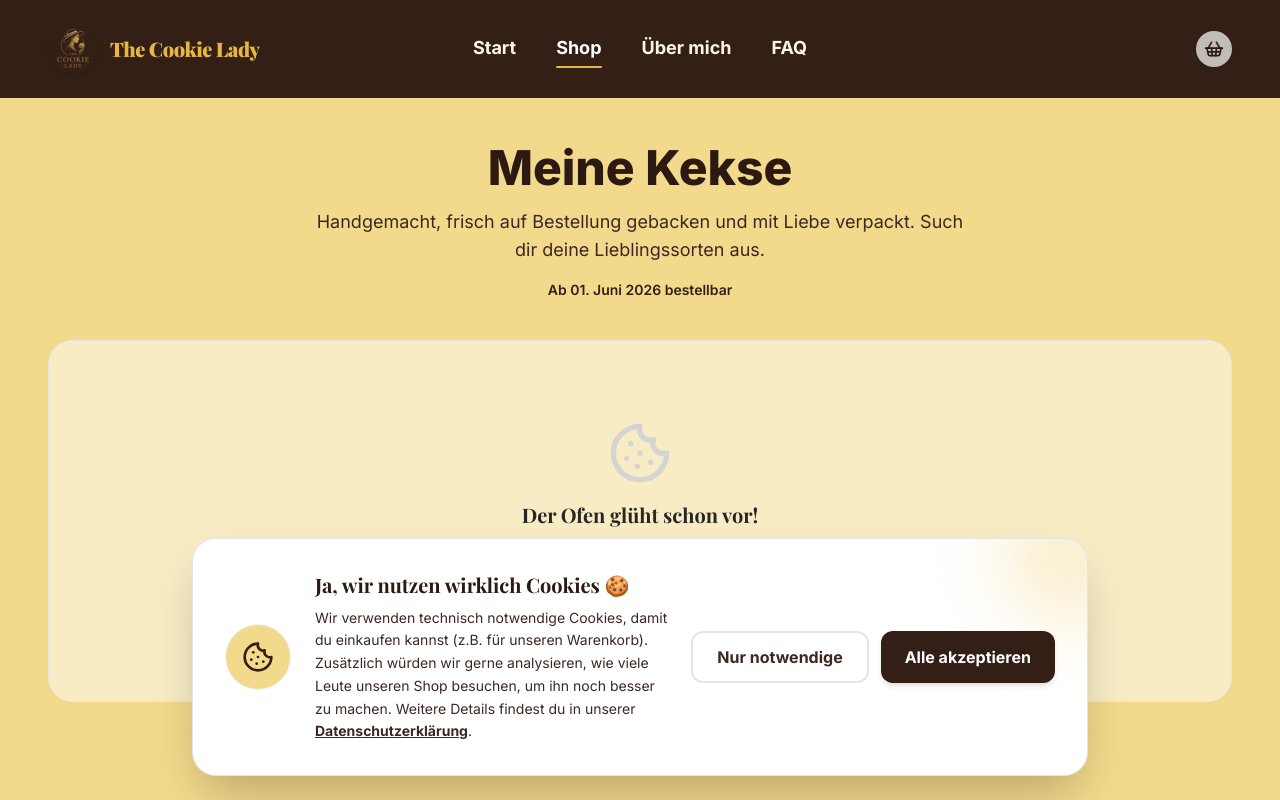
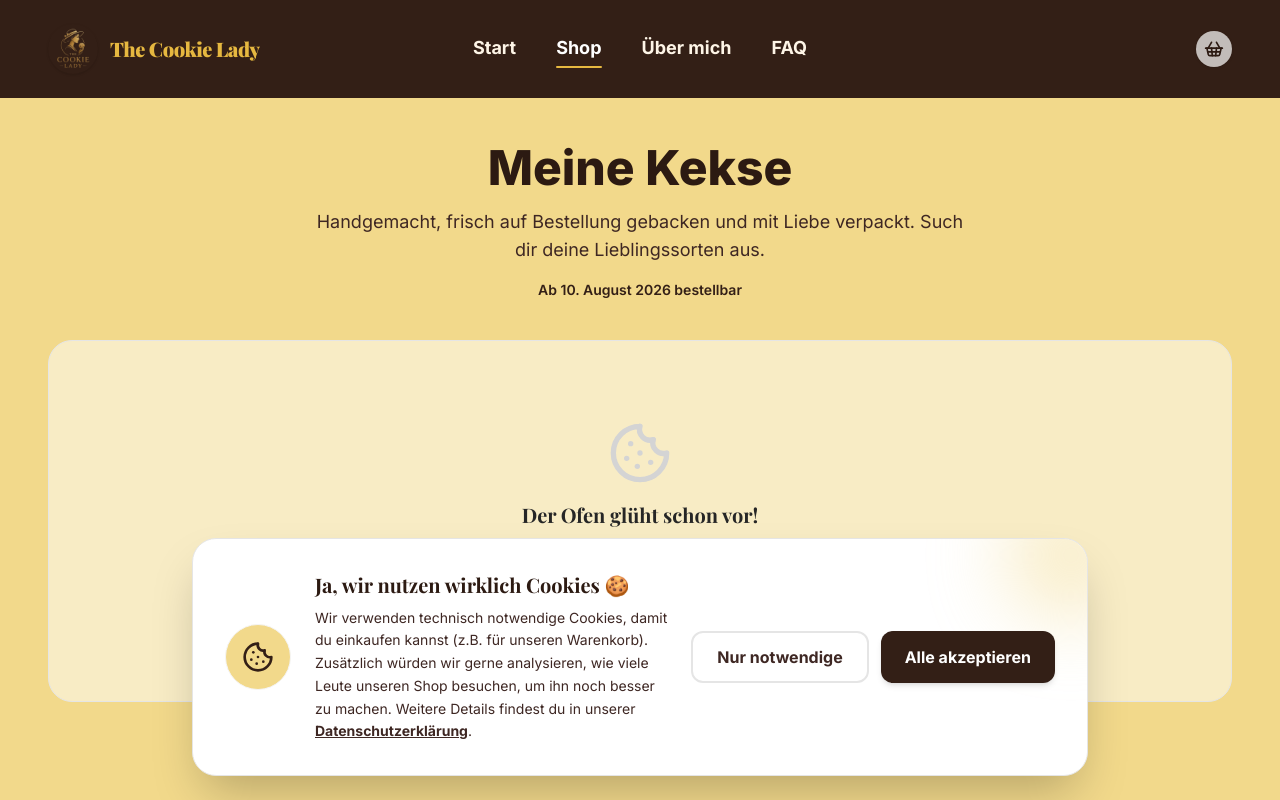
Before and after one commit to thecookielady14/cookieshop, a Next.js app: page /shop in a window 1280 px wide. Shown: the top 800 px of the page. Built offline with nearby package versions, Linux system fonts and the light colour scheme; no server answers; the database is empty; a web font is replaced by a local one.

Commit message:
Datum geändert

```diff
--- a/src/app/page.tsx
+++ b/src/app/page.tsx
@@ -135,7 +135,7 @@ export default async function Home() {
                   Schau bald wieder vorbei!
                 </p>
                 <p className="text-[var(--color-brand-primary)] font-semibold text-sm">
-                  Ab 01. Juni 2026 bestellbar
+                  Ab 10. August 2026 bestellbar
                 </p>
               </div>
             </AnimateIn>
--- a/src/app/shop/page.tsx
+++ b/src/app/shop/page.tsx
@@ -35,7 +35,7 @@ export default async function ShopOverview() {
                         Such dir deine Lieblingssorten aus.
                     </p>
                     <p className="text-center text-[var(--color-brand-primary)] font-semibold text-sm mb-10">
-                        Ab 01. Juni 2026 bestellbar
+                        Ab 10. August 2026 bestellbar
                     </p>
                 </AnimateIn>
 
@@ -51,7 +51,7 @@ export default async function ShopOverview() {
                                 Schau bald wieder vorbei!
                             </p>
                             <p className="text-[var(--color-brand-primary)] font-semibold text-sm">
-                                Ab 01. Juni 2026 bestellbar
+                                Ab 10. August 2026 bestellbar
                             </p>
                         </div>
                     </AnimateIn>
```
Also changed, not shown: 2 other files (tests, documents, lock files or other folders).
